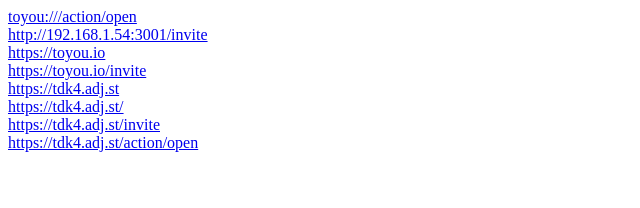
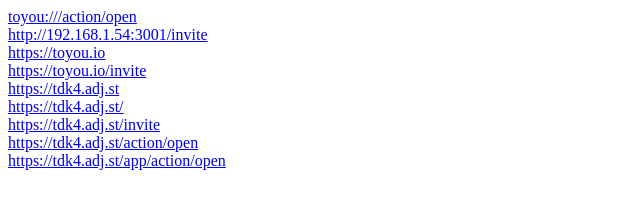
Before and after one commit to romanpekarskiy/deeplinkstest, a plain HTML site: page index.html in a window 1280 px wide. Shown: the whole page, without its empty margins (0-640 px from the left). Drawn offline with Linux system fonts and the light colour scheme.

Commit message:
Update index.html

```diff
--- a/index.html
+++ b/index.html
@@ -19,5 +19,7 @@
   </br>
 <a href="https://tdk4.adj.st/action/open">https://tdk4.adj.st/action/open</a>
   </br>
+<a href="https://tdk4.adj.st/app/action/open">https://tdk4.adj.st/app/action/open</a>
+  </br>
 </body>
 </html>
```
